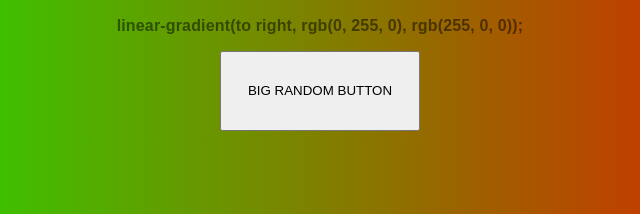
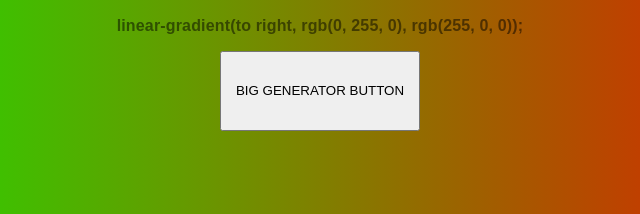
Before and after one commit to cjurgens17/background-generator, a plain HTML site: page index.html in a window 1280 px wide. Shown: the part 282-496 px from the top of the page, 320-960 px from the left. Drawn offline with Linux system fonts and the light colour scheme.

Commit message:
changed button text

```diff
--- a/index.html
+++ b/index.html
@@ -12,7 +12,7 @@
 	<input class="color2" type="color" name="color2" value="#FF0000">
 	<h2>Current CSS Background</h2>
 	<h3></h3>
-	<button class="btn">Big Random Button</button>
+	<button class="btn">Big Generator Button</button>
 	<script type="text/javascript" src="script.js"></script>
 </body>
 </html>
```
